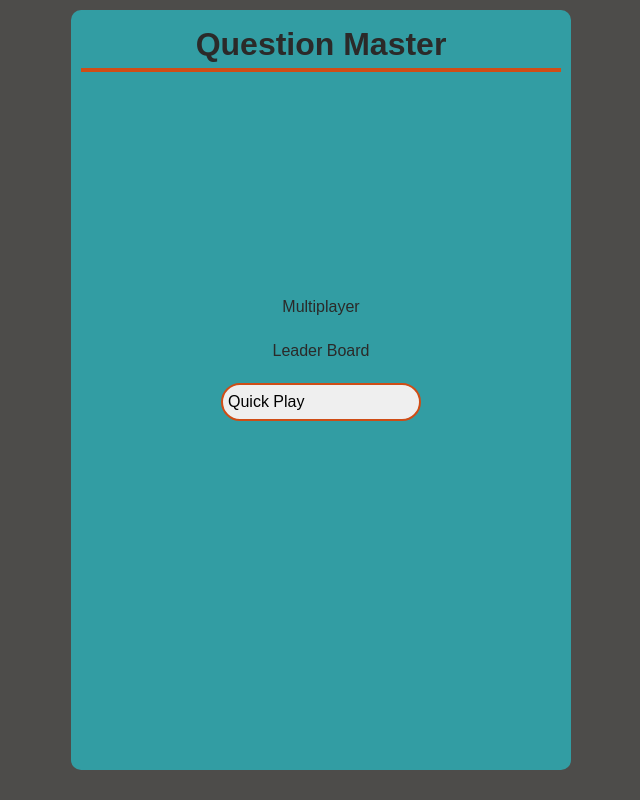
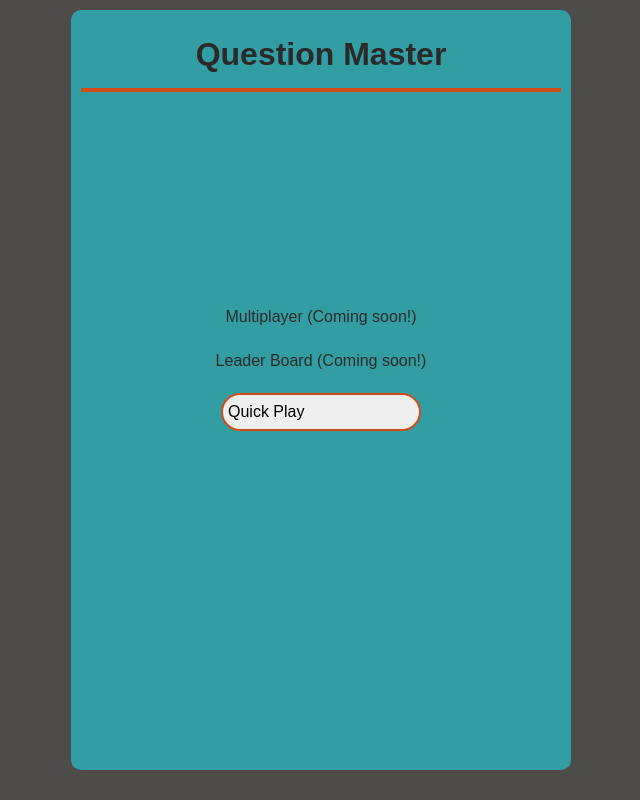
Before and after one commit to kennethd24/questionMaster, a React (Vite) app: page / in a window 1280 px wide. Shown: the whole page, without its empty margins (319-959 px from the left). Built offline with nearby package versions, Linux system fonts and the light colour scheme.

Commit message:
Refreshed results css

```diff
--- a/src/index.css
+++ b/src/index.css
@@ -135,7 +135,12 @@ button:hover {
 h1 {
   border-bottom: 4px solid #cf4d16;
   /* border-radius: 10px; */
+  padding: 10px;
 }
+h3 {
+  padding: 10px;
+}
+
 h6 {
   /* border: 1px solid black; */
   font-size: small;
@@ -189,8 +194,10 @@ input {
   /* justify-content: flex-end; */
   padding-bottom: 10%;
 }
-select {
-  text-align: center;
+.score-Container {
+  display: flex;
+  flex-direction: row;
+  justify-content: center;
 }
 
 div.omrs-input-group {
--- a/src/pages/Home.tsx
+++ b/src/pages/Home.tsx
@@ -5,8 +5,8 @@ export default function Home() {
     <div className="home-container">
       <h1>Question Master</h1>
       <div className="home-body">
-        <div>Multiplayer</div>
-        <div>Leader Board</div>
+        <div>Multiplayer (Coming soon!)</div>
+        <div>Leader Board (Coming soon!)</div>
         <Link to="/QuickPlay" style={{ textDecoration: 'none' }}>
           <button type="button">Quick Play</button>
         </Link>
--- a/src/pages/Results.tsx
+++ b/src/pages/Results.tsx
@@ -12,8 +12,12 @@ export default function Results() {
   return (
     <div className="container">
       <h1>{`Great job ${name}!`}</h1>
-      <h3>{rightAnswers} Correct Answers</h3>
-      <h3>Score: {score} </h3>
+      <div className="score-Container">
+        <h3>{`Correct Answer${
+          rightAnswers > 1 ? 's' : ''
+        }: ${rightAnswers}`}</h3>
+        <h3>Score: {score} </h3>
+      </div>
       <div>
         <button type="submit" onClick={handleClick}>
           Play Again
```
